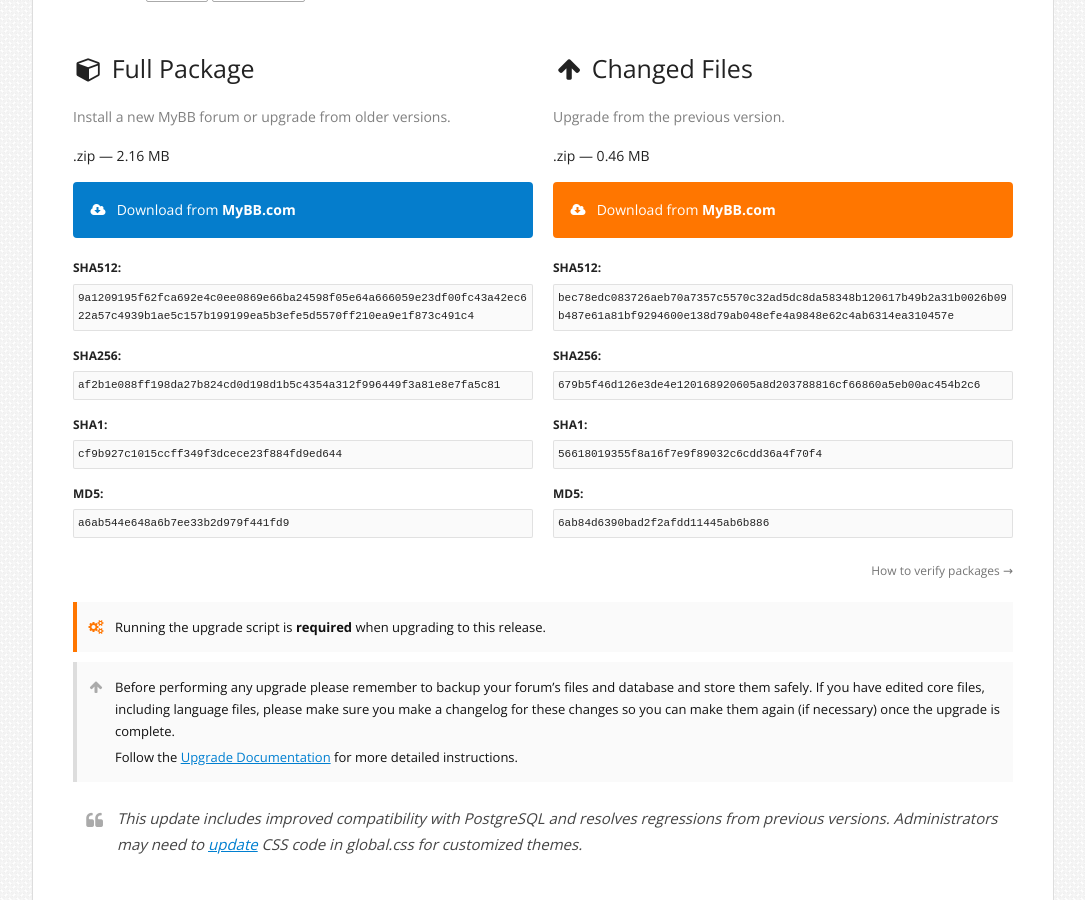
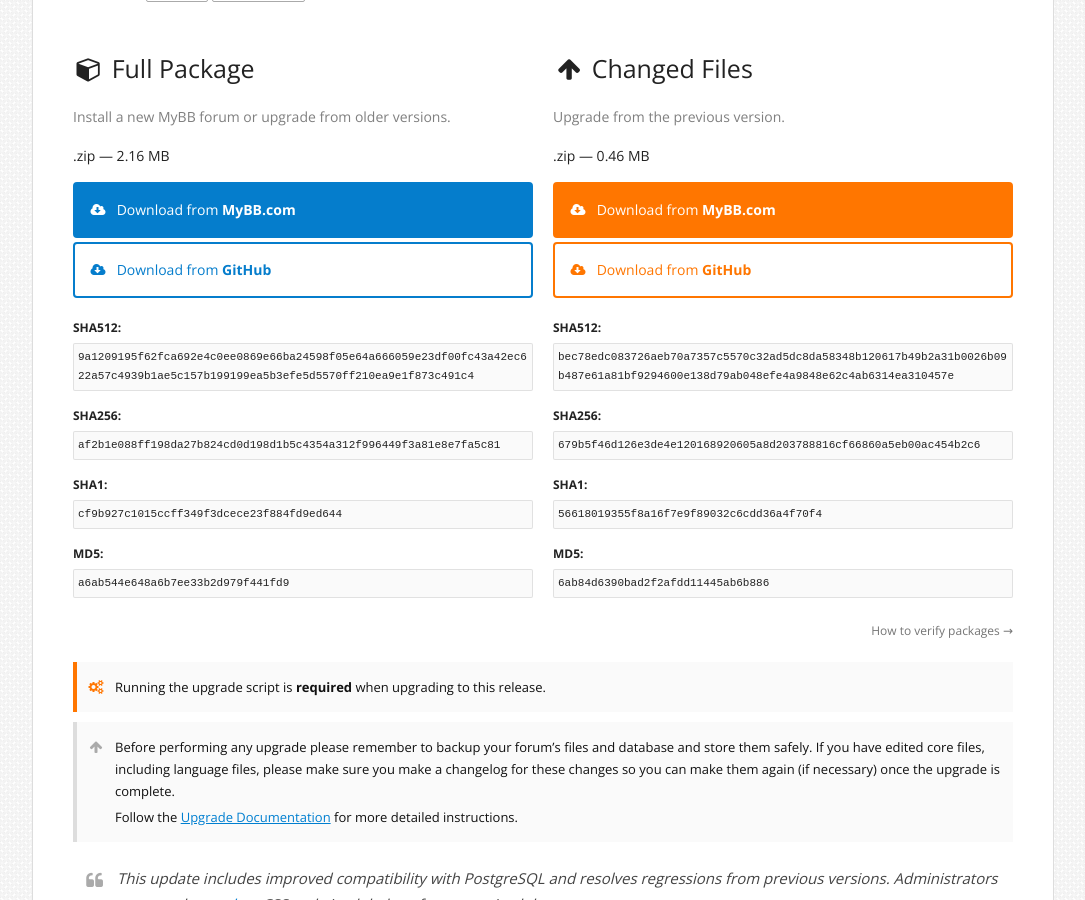
Before and after one commit to mybb/mybb.com, a Jekyll site: the page built from _versions/1.8.19.md, in a window 1280 px wide and 900 px high, scrolled down 304 px. Shown: the whole window, without its empty margins (97-1182 px from the left). Built offline with Jekyll 4.4.1, drawn with Linux system fonts in a browser that asks for light colours; nearby versions of some CDN libraries.

Commit message:
Update 1.8.19 package locations

```diff
--- a/_versions/1.8.19.md
+++ b/_versions/1.8.19.md
@@ -21,6 +21,7 @@
             value: 9a1209195f62fca692e4c0ee0869e66ba24598f05e64a666059e23df00fc43a42ec622a57c4939b1ae5c157b199199ea5b3efe5d5570ff210ea9e1f873c491c4
         locations:
           - name: resources.mybb.com/downloads/
+          - name: github.com/mybb/mybb/releases/
 
   - type: changed_files
     formats:
@@ -37,6 +38,7 @@
             value: bec78edc083726aeb70a7357c5570c32ad5dc8da58348b120617b49b2a31b0026b09b487e61a81bf9294600e138d79ab048efe4a9848e62c4ab6314ea310457e
         locations:
           - name: resources.mybb.com/downloads/
+          - name: github.com/mybb/mybb/releases/
 
 upgrade_script_required: true
 resolved_issues_number: "8"
```
